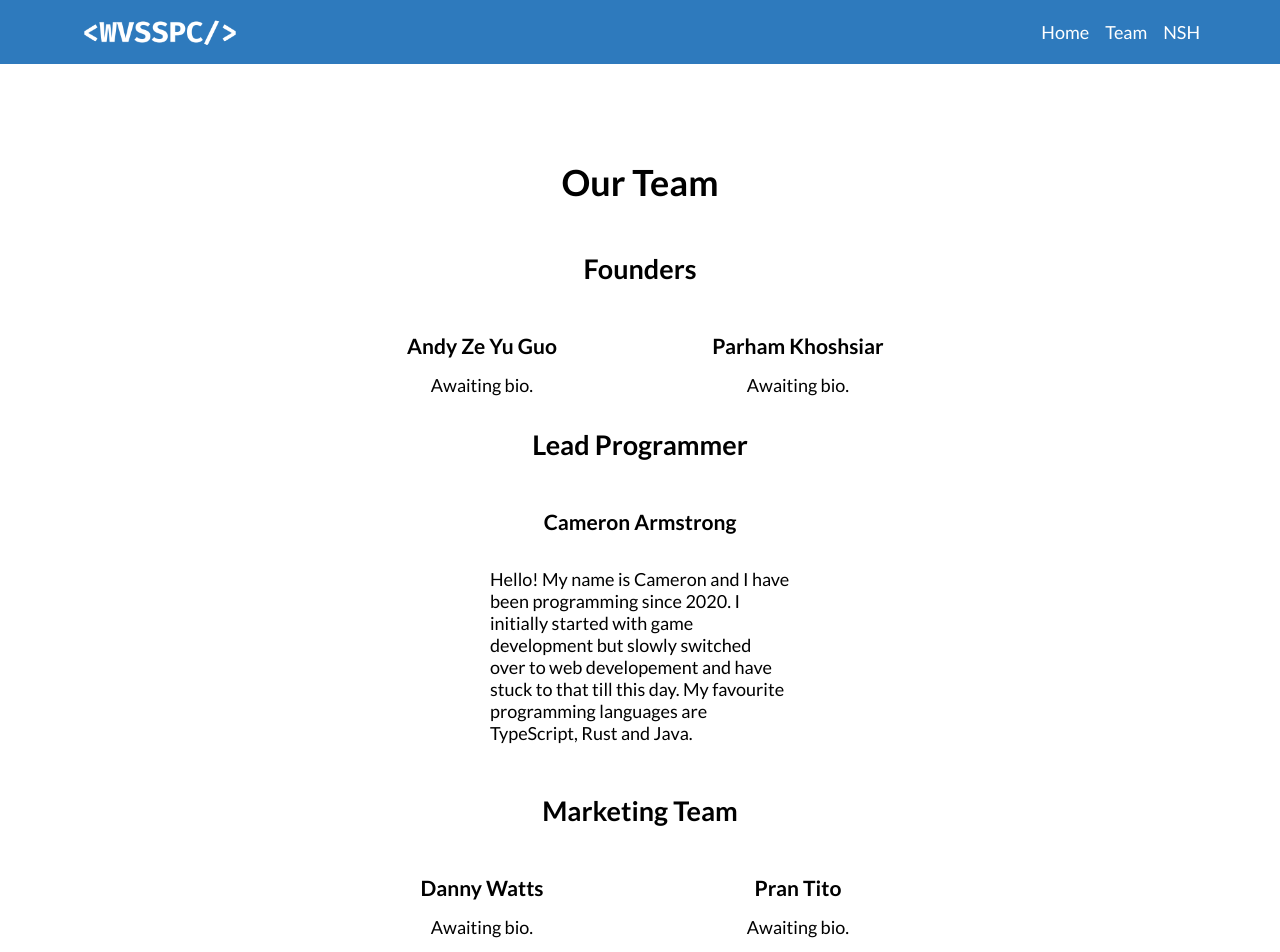
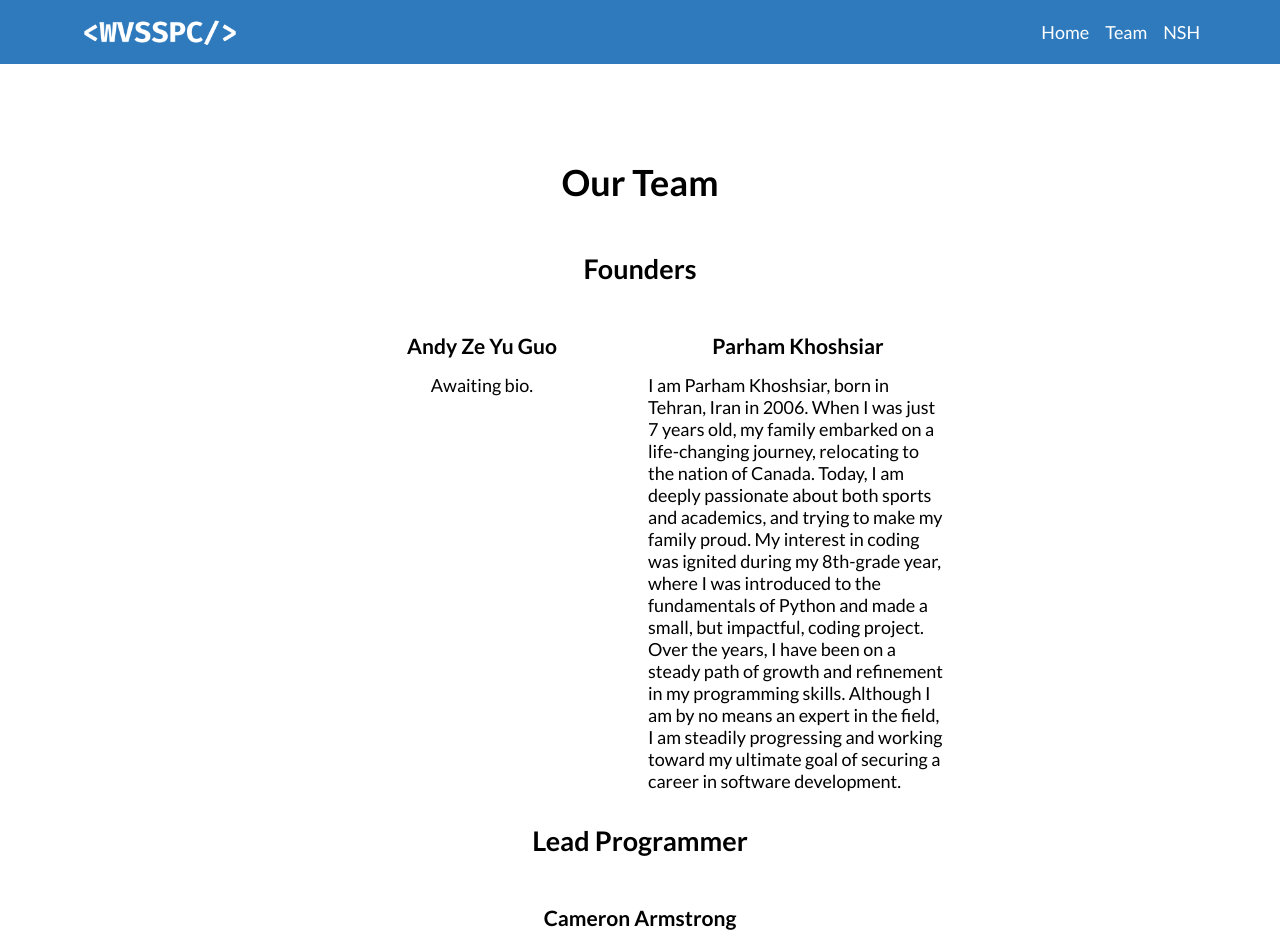
Before and after one commit to WVSS-Programming-Club/northshorehacks, a Next.js app: page /team in a window 1280 px wide. Shown: the top 952 px of the page. Built offline with nearby package versions, Linux system fonts and the light colour scheme.

Commit message:
Add personal bio for Danny and Parham

```diff
--- a/src/app/team/page.tsx
+++ b/src/app/team/page.tsx
@@ -28,7 +28,8 @@ const TeamPage = () => {
                         </div>
                         <div className={style.member}>
                             <h3>Parham Khoshsiar</h3>
-                            <span>Awaiting bio.</span>
+                            <span>I am Parham Khoshsiar, born in Tehran, Iran in 2006. When I was just 7 years old, my family embarked on a life-changing journey, relocating to the nation of Canada. Today, I am deeply passionate about both sports and academics, and trying to make my family proud.
+My interest in coding was ignited during my 8th-grade year, where I was introduced to the fundamentals of Python and made a small, but impactful, coding project. Over the years, I have been on a steady path of growth and refinement in my programming skills. Although I am by no means an expert in the field, I am steadily progressing and working toward my ultimate goal of securing a career in software development.</span>
                         </div>
                     </div>
                 </section>
@@ -53,7 +54,7 @@ const TeamPage = () => {
                     <div className={style.members}>
                         <div className={style.member}>
                             <h3>Danny Watts</h3>
-                            <span>Awaiting bio.</span>
+                            <span>I enjoy spending my down time on my computer and chatting with friends. I have a passion for computer science and programming. Marketing being one of my specialties allows for me to support the club outside of just programming and leadership.  LCFC FOR LIFE!.</span>
                         </div>
                         <div className={style.member}>
                             <h3>Pran Tito</h3>
```
